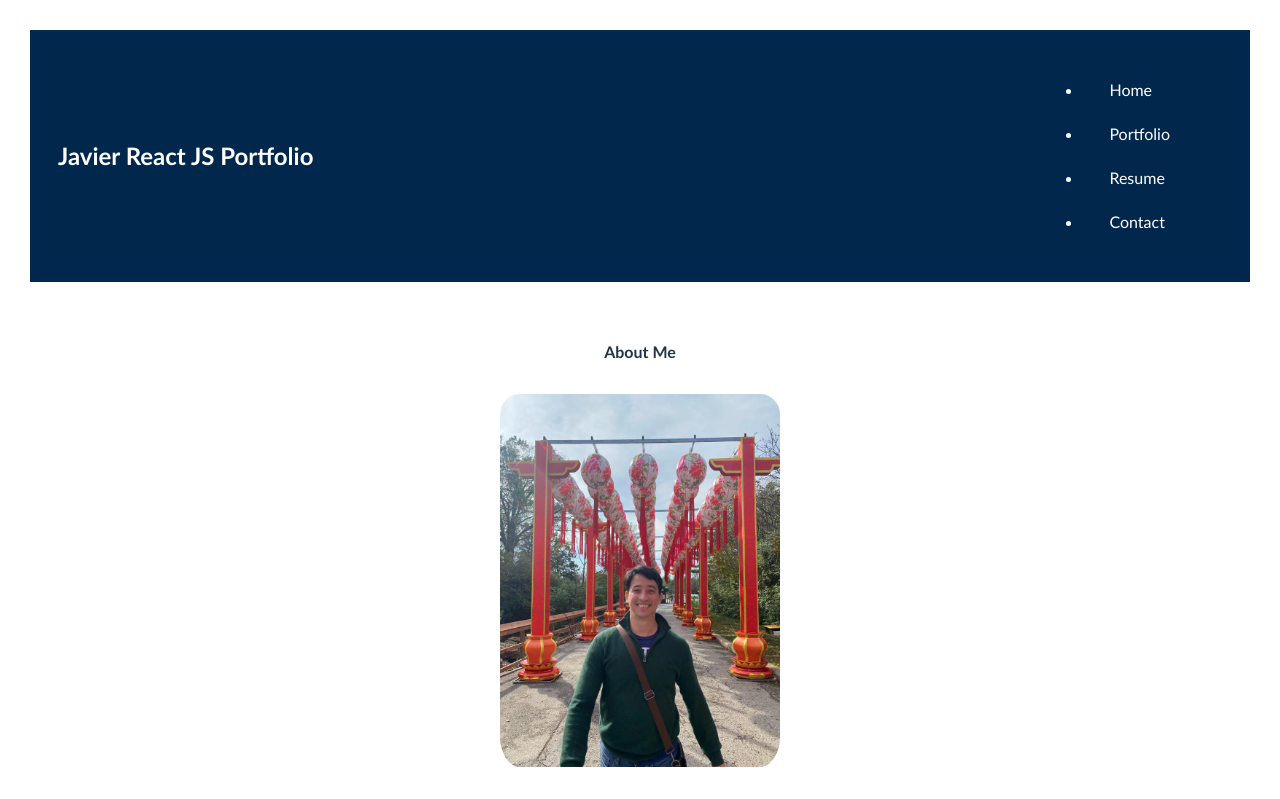
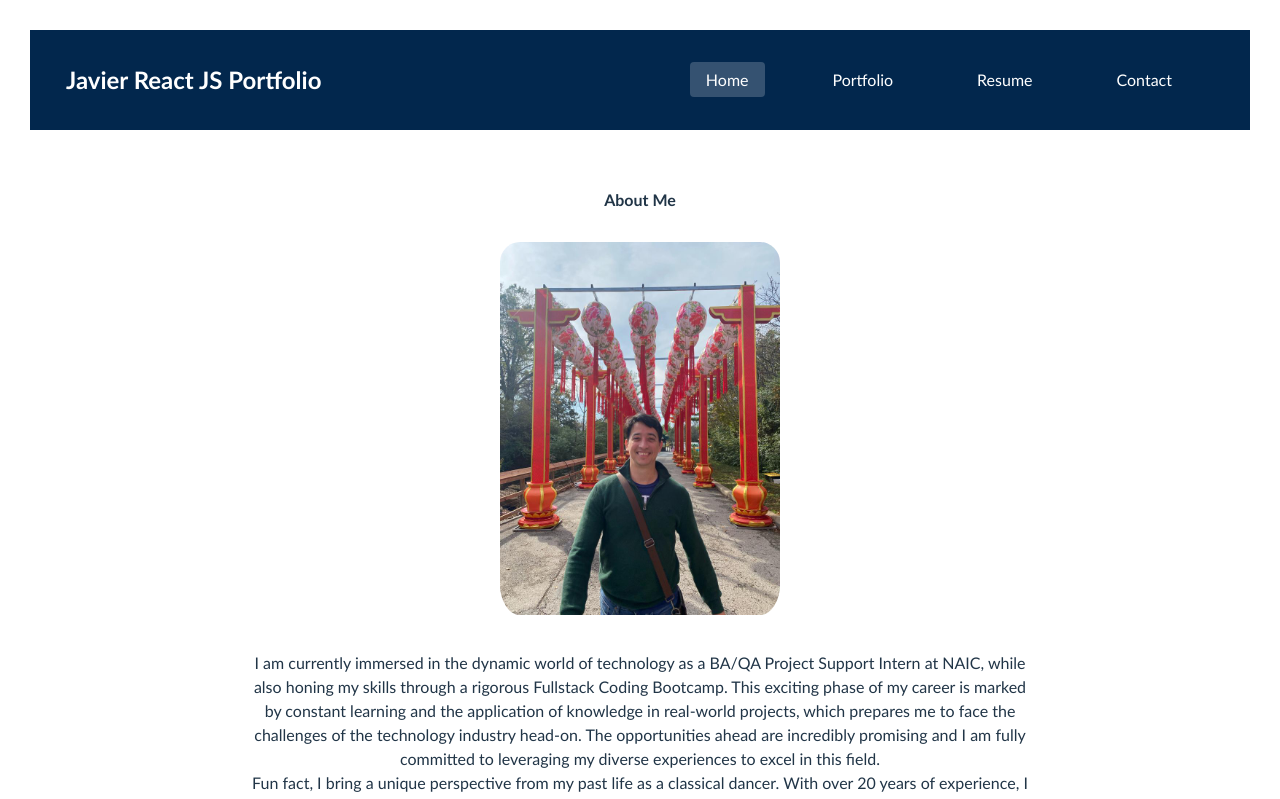
Before and after one commit to elchinatalpf/react-portfolio, a React (Vite) app: page / in a window 1280 px wide. Shown: the top 799 px of the page. Built offline with nearby package versions, Linux system fonts and the light colour scheme; no server answers.

Commit message:
adjusted the header bar

```diff
--- a/src/App.jsx
+++ b/src/App.jsx
@@ -1,7 +1,7 @@
 import './App.css'
 import { Outlet } from 'react-router-dom';
 
-import Header from './components/Header';
+import Header from './components/header/Header';
 import Footer from './components/Footer';
 
 
--- a/src/components/Navigation.jsx
+++ b/src/components/Navigation.jsx
@@ -3,10 +3,9 @@ import { Link, useLocation } from 'react-router-dom';
 export default function NavTabs () {
   const currentPage = useLocation().pathname;
 
-
   return (
     <nav>
-      <ul className="nav nav-tabs">
+      <ul className="nav-list">
         <li className="nav-item">
           <Link
           to="/"
--- a/src/components/Header.jsx
+++ b/src/components/header/Header.jsx
@@ -1,5 +1,6 @@
 import React from "react";
-import NavTabs from "./Navigation";
+import NavTabs from "../Navigation";
+import './header.css';
 
 export default function Header() {
   return (
--- /dev/null
+++ b/src/components/header/header.css
@@ -0,0 +1,37 @@
+.header-block {
+    display: flex;
+    justify-content: space-between;
+    align-items: center;
+    background-color: rgb(2, 39, 77);
+    color: white;
+    padding: 0.5rem 1rem;
+}
+
+.header-title {
+    margin: 0;
+    font-size: 1.5rem;
+}
+
+.nav-list {
+    list-style: none;
+    margin: 0;
+    padding: 0;
+    display: flex;
+}
+
+.nav-item {
+    margin-left: 1rem;
+}
+
+.nav-link {
+    color: white;
+    text-decoration: none;
+    padding: 0.5rem 1rem;
+    border-radius: 0.25rem;
+    transition: background-color 0.3s ease;
+  }
+
+  .nav-link:hover,
+  .nav-link.active {
+    background-color: rgba(255, 255, 255, 0.2);
+  }
```
